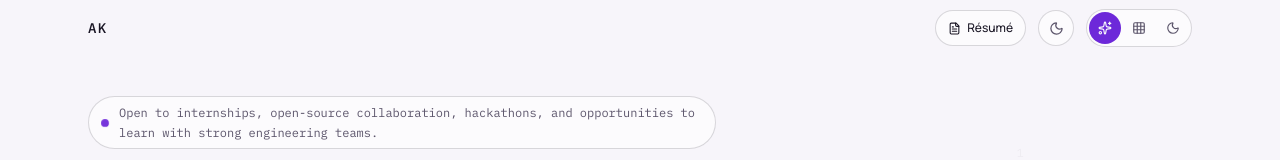
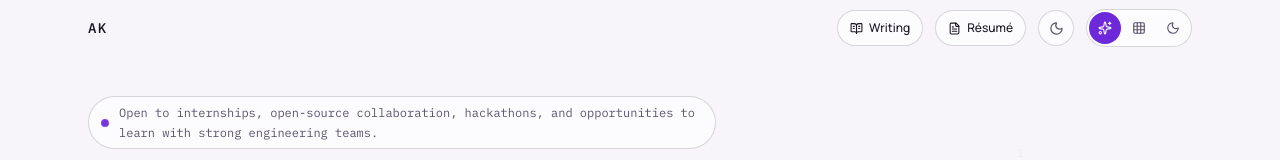
Before and after one commit to ThunderKhan/ThunderKhan.github.io, a React (Vite) app: page / in a window 1280 px wide. Shown: the top 160 px of the page. Built offline with nearby package versions, Linux system fonts and the light colour scheme.

Commit message:
feat: add blog navigation entry

```diff
--- a/src/components/Navigation.tsx
+++ b/src/components/Navigation.tsx
@@ -1,5 +1,5 @@
 import { useEffect, useState } from 'react'
-import { FileText, Moon, Sun } from 'lucide-react'
+import { BookOpenText, FileText, Moon, Sun } from 'lucide-react'
 import { site } from '../data/portfolio'
 import { useTheme } from '../hooks/useTheme'
 import type { BackgroundMode } from '../hooks/useBackgroundMode'
@@ -8,14 +8,15 @@ import { BackgroundSelector } from './BackgroundSelector'
 type NavigationProps = {
   backgroundMode: BackgroundMode
   onSelectBackground: (mode: BackgroundMode) => void
+  isBlog?: boolean
 }
 
 /**
- * Minimal transparent top utility bar: monogram, résumé, theme toggle,
+ * Minimal transparent top utility bar: monogram, writing, résumé, theme toggle,
  * and ambient-background selector. Gains a blurred surface after scroll.
- * Section navigation lives in the FloatingDock.
+ * Section navigation lives in the FloatingDock on the portfolio home page.
  */
-export function Navigation({ backgroundMode, onSelectBackground }: NavigationProps) {
+export function Navigation({ backgroundMode, onSelectBackground, isBlog = false }: NavigationProps) {
   const { theme, toggleTheme } = useTheme()
   const [scrolled, setScrolled] = useState(false)
 
@@ -39,14 +40,27 @@ export function Navigation({ backgroundMode, onSelectBackground }: NavigationPro
         className="mx-auto flex h-14 w-full max-w-6xl items-center justify-between px-4 sm:px-6"
       >
         <a
-          href="#hero"
+          href={isBlog ? '/' : '#hero'}
           className="font-mono text-sm font-medium tracking-widest text-foreground transition-colors hover:text-accent"
-          aria-label={`${site.name} — back to top`}
+          aria-label={`${site.name} — ${isBlog ? 'portfolio home' : 'back to top'}`}
         >
           {site.initials}
         </a>
 
         <div className="flex items-center gap-2 sm:gap-3">
+          <a
+            href="/blog"
+            className={`flex h-9 items-center gap-1.5 rounded-full border bg-card/60 px-3 text-xs font-medium transition-colors ${
+              isBlog
+                ? 'border-accent/50 text-accent'
+                : 'border-border text-foreground hover:border-accent hover:text-accent'
+            }`}
+          >
+            <BookOpenText size={13} aria-hidden="true" />
+            <span className="hidden sm:inline">Writing</span>
+            <span className="sr-only sm:hidden">Writing</span>
+          </a>
+
           <a
             href={site.resume}
             target="_blank"
```
